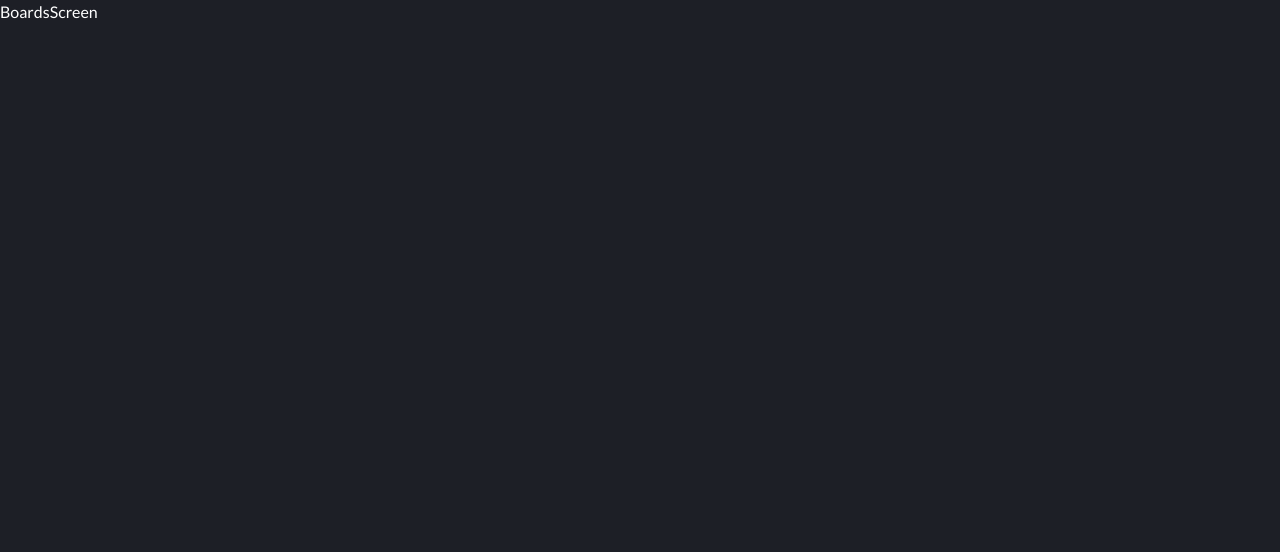
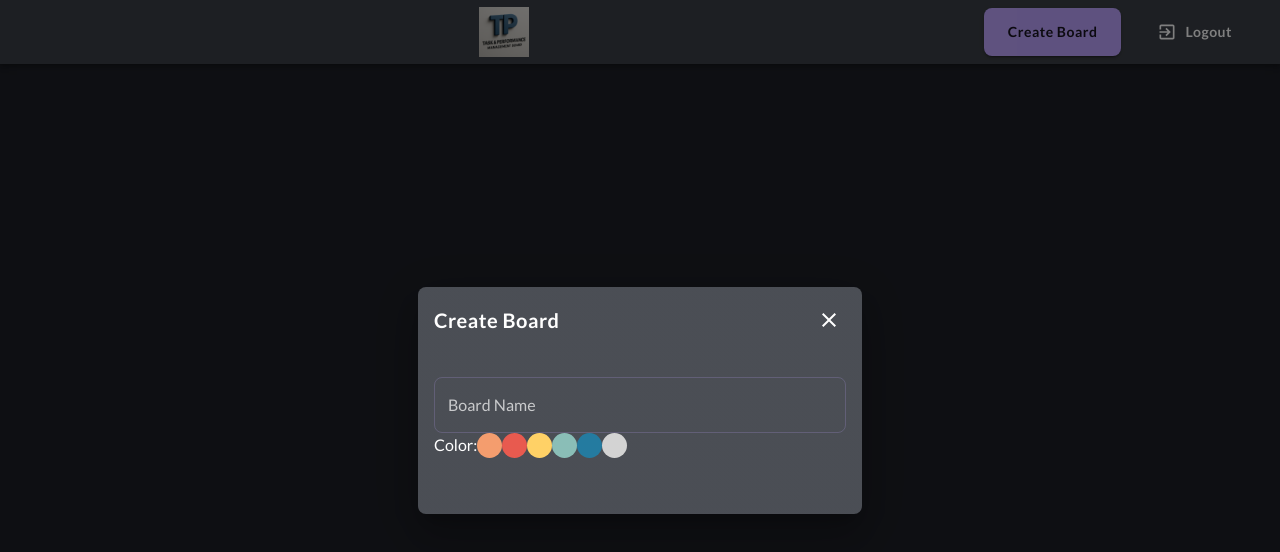
Before and after one commit to Pratik-hub-2002/TP_Board, a React (Vite) app: page /boards in a window 1280 px wide. Shown: the top 552 px of the page. Built offline with nearby package versions, Linux system fonts and the light colour scheme; no server answers; sample sign-in values are in the browser's storage; the HTML template or start-up script is replaced by a standard one.

Commit message:
CreateBoard

```diff
--- a/src/App.jsx
+++ b/src/App.jsx
@@ -9,6 +9,7 @@ import AuthScreen from "./screens/AuthScreen/mainPage";
 import AppLoader from "./components/layout/AppLoader";
 import BoardsScreen from "./screens/BoardsScreen";
 import PublicOnlyRoute from "./components/PublicOnlyRoute";
+import PrivateRoute from "./components/utils/PrivateRoute";
 
 const App = () => {
   const { loader, setLoginStatus } = useStore();
@@ -33,7 +34,7 @@ const App = () => {
       <BrowserRouter>
         <Routes>
           <Route path="/" element={<PublicOnlyRoute component={ AuthScreen } />} />
-          <Route path="/boards" element={<BoardsScreen></BoardsScreen>}/>
+          <Route path="/boards" element={<PrivateRoute component={ BoardsScreen } />} />
           <Route path="*" element={<Navigate to="/" replace />} />
         </Routes>
       </BrowserRouter>
--- /dev/null
+++ b/src/components/layout/ModalHeader.jsx
@@ -0,0 +1,17 @@
+import { Stack, Typography, IconButton, Box } from "@mui/material";
+import CloseIcon from "@mui/icons-material/Close";
+
+const ModalHeader = ({title, onClose}) => {
+    return (
+        <Stack direction="row" justifyContent="space-between" alignItems="center">
+            <Typography fontWeight={700} variant="h6">{title}</Typography>
+            <Box>
+                <IconButton onClick={onClose} size="small">
+                    <CloseIcon />
+                </IconButton>
+            </Box>
+        </Stack>
+    );
+};
+
+export default ModalHeader;
--- /dev/null
+++ b/src/components/utils/PrivateRoute.jsx
@@ -0,0 +1,10 @@
+import { Navigate } from "react-router-dom";
+import useStore from "../../store"; // ✅ Corrected import
+
+const PrivateRoute = ({ component: Component }) => {
+  const { isLoggedIn } = useStore();
+
+  return isLoggedIn ? <Component /> : <Navigate to="/" replace />;
+};
+
+export default PrivateRoute;
--- /dev/null
+++ b/src/screens/BoardsScreen/CreateBoardModal.jsx
@@ -0,0 +1,25 @@
+import { Dialog, Stack, Typography, Box, IconButton, TextField } from "@mui/material";
+import CloseIcon from "@mui/icons-material/Close";
+import ModalHeader from "../../components/layout/ModalHeader";
+import { colors } from "../../theme";
+
+const CreateBoardModal = () => {
+    return (
+        <Dialog open fullWidth maxWidth="xs">
+            <Stack p={2}>
+            <ModalHeader title="Create Board" onClose={() => {}} />
+            <Stack my={5}>
+                <TextField label="Board Name"/>
+                <Stack direction="row" >
+                    <Typography>Color:</Typography>
+                    <Stack direction="row">
+                      {colors.map(clr => <Box key={clr} height={25} width={25} backgroundColor={clr} borderRadius="50%" />)}
+                    </Stack>
+                </Stack>
+            </Stack>
+            </Stack>
+        </Dialog>
+    );
+};
+
+export default CreateBoardModal;
--- /dev/null
+++ b/src/screens/BoardsScreen/Topbar.jsx
@@ -0,0 +1,21 @@
+import { AppBar, Toolbar, Button, Stack } from "@mui/material";
+import ImageEl from "../../components/utils/Image.El";
+import LogoImg from "../../assets/logo.png";
+import LogoutIcon from "@mui/icons-material/ExitToApp";
+
+const Topbar = () => {
+    return (
+        <AppBar position="static">
+            <Toolbar sx={{ justifyContent: "space-between" }}>
+                <ImageEl sx={{ height: "50px" }} src={LogoImg} alt="TP Board" />
+
+                <Stack direction="row" spacing={2}>
+                    <Button variant="contained">Create Board</Button>
+                    <Button startIcon={<LogoutIcon />} color="inherit">Logout</Button>
+                </Stack>
+            </Toolbar>
+        </AppBar>
+    );
+};
+
+export default Topbar;
--- a/src/screens/BoardsScreen/index.jsx
+++ b/src/screens/BoardsScreen/index.jsx
@@ -1,8 +1,13 @@
-const BoardsScreen
- = () => {
+import Topbar from "./Topbar";
+import CreateBoardModal from "./CreateBoardModal";
+
+const BoardsScreen = () => {
   return (
-    <div>BoardsScreen</div>
-  )
-}
+    <>
+      <Topbar />
+      <CreateBoardModal />
+    </>
+  );
+};
 
 export default BoardsScreen
--- a/src/theme.js
+++ b/src/theme.js
@@ -1,4 +1,13 @@
 import { createTheme } from '@mui/material';
+
+export const colors = [
+    "#F49D6E",
+    "#E85A4F",
+    "#FFD166",
+    "#8ABEB7",
+    "#247BA0",
+    "#D3D3D3"
+]
 
 
 const theme = createTheme({
@@ -23,6 +32,10 @@ const theme = createTheme({
     typography: {
         fontFamily: "Lato, sans-serif",
         h4: {
+            fontWeight: 700,
+            letterSpacing: "0.5px"
+        },
+        h6: {
             fontWeight: 700,
             letterSpacing: "0.5px"
         },
```
Also changed, not shown: src/components/utils/PrivaetRoute.jsx (deleted).
